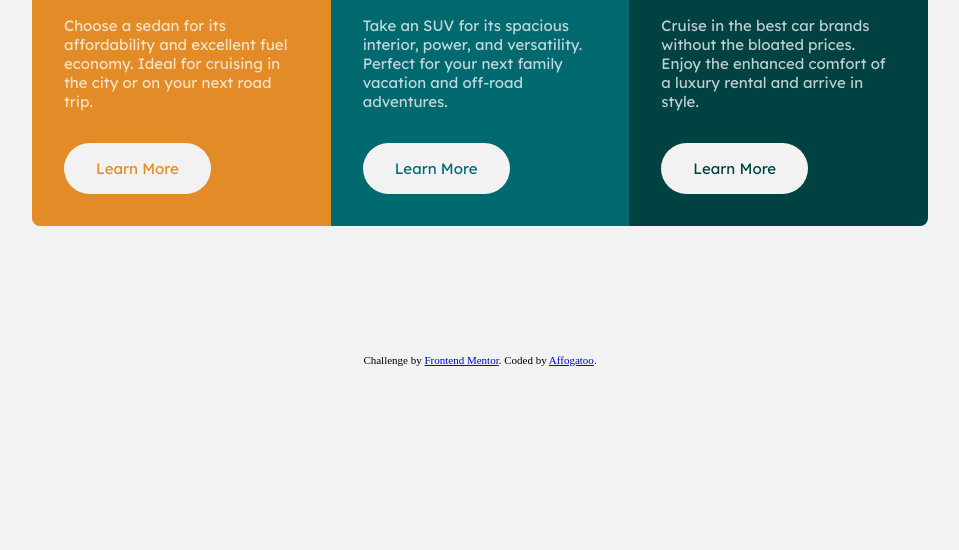
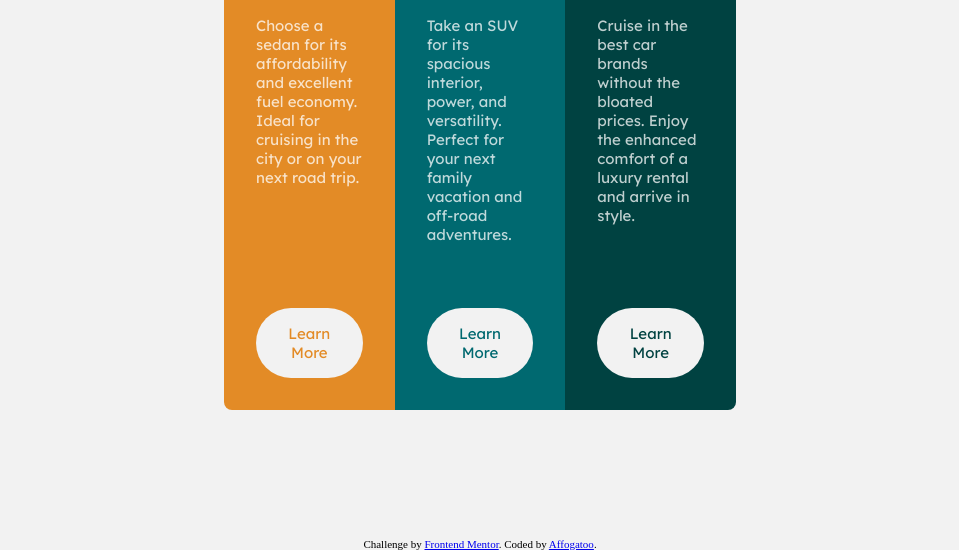
Before and after one commit to Hhmmmk/3ColumnPreviewCardComponent, a plain HTML site: page index.html in a window 1280 px wide. Shown: the part 286-836 px from the top of the page, without its empty margins (160-1119 px from the left). Before the commit the page ends 800 px from the top, so only its background shows below. Drawn offline with Linux system fonts and the light colour scheme.

Commit message:
Fixed Web view

```diff
--- a/style.css
+++ b/style.css
@@ -30,11 +30,12 @@ body {
 .card__description {
   font-family: 'Lexend Deca', sans-serif;
   color: var(--clr-transWhite-p);
+  margin-bottom: 2rem;
 }
 
 .container {
   display: grid;
-  margin: 10% 15%;
+  margin: 10%;
 }
 
 .card {
@@ -95,6 +96,7 @@ body {
 @media (min-width: 720px) {
   .container {
     grid-template-columns: repeat(3, 1fr);
+    margin: 10% 30%;
   }
   .button {
     border-radius: 1.675rem;
```
